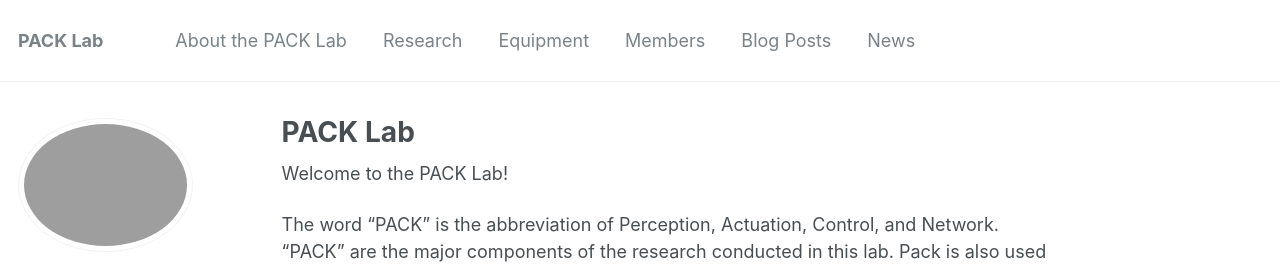
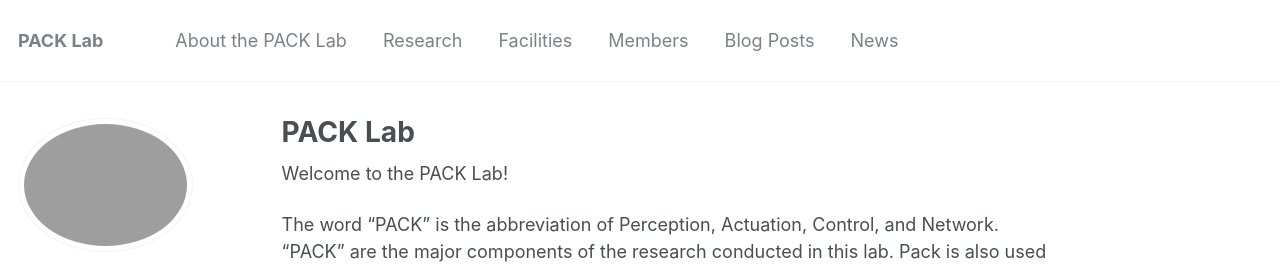
Before and after one commit to pack-lab/pack-lab.github.io, a Jekyll site: the page built from _pages/about.md, in a window 1280 px wide and 900 px high. Shown: the top 264 px of the window. Built offline with Jekyll 4.4.1, drawn with Linux system fonts in a browser that asks for light colours.

Commit message:
Update navigation.yml

```diff
--- a/_data/navigation.yml
+++ b/_data/navigation.yml
@@ -9,8 +9,8 @@ main:
   - title: "Research"
     url: /research/
 
-  - title: "Equipment"
-    url: /equipment/
+  - title: "Facilities"
+    url: /facilities/
 
   # - title: "Teaching"
     # url: /teaching/
```
